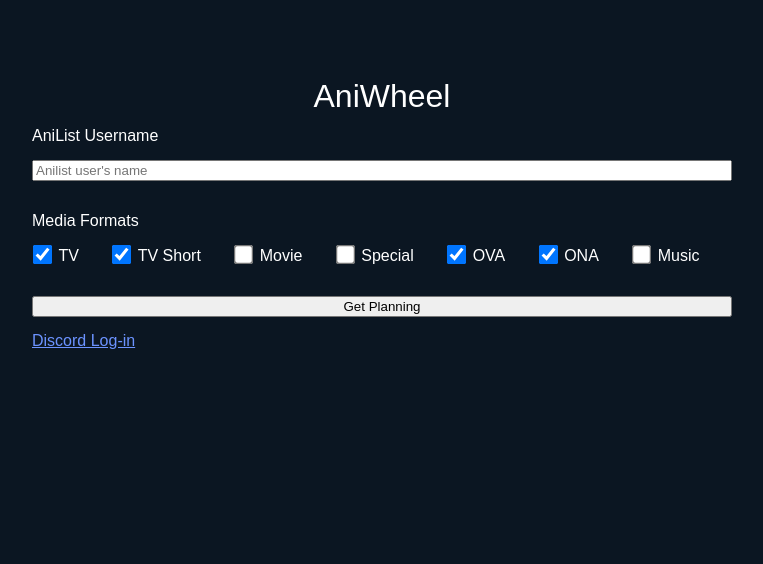
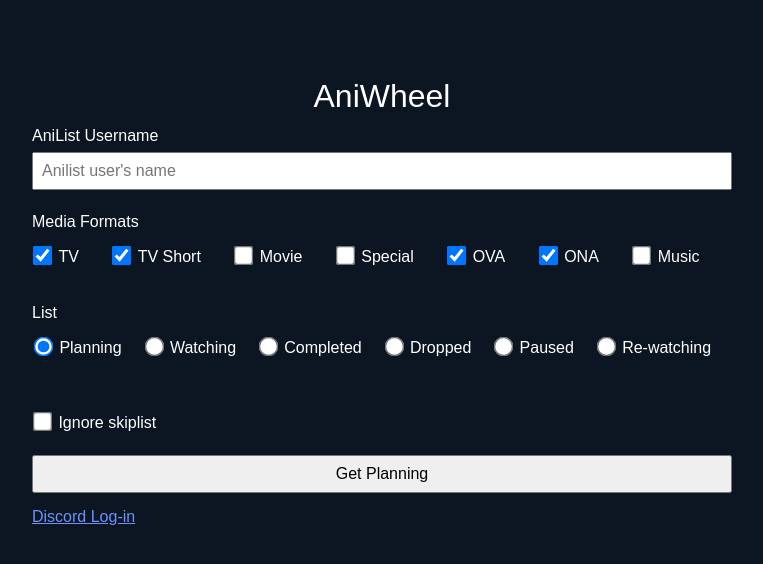
Before and after one commit to JokelaR/aniwheel, a Django app: page / in a window 1280 px wide. Shown: the top 564 px of the page, without its empty margins (258-1021 px from the left). Run offline with Django 5.2, Linux system fonts and the light colour scheme; some libraries are stand-ins or nearby versions.

Commit message:
Add support for choosing lists and ignoring the ignore list

```diff
--- a/wheelsite/aniwheel/templates/index.html
+++ b/wheelsite/aniwheel/templates/index.html
@@ -25,7 +25,7 @@
     form {
         display: flex;
         flex-direction: column;
-        gap: 1rem;
+        gap: 0.5rem;
     }
     fieldset {
         padding: 1rem 0rem;
@@ -42,6 +42,10 @@
             margin-left: 0.4rem;
         }
     }
+    button, input[type="text"] {
+        padding: 0.5rem;
+        font-size: 1rem;
+    }
     </style>
     {% endblock css %}
 </head>
@@ -54,7 +58,6 @@
             {% csrf_token %}
             <label for="search_user">AniList Username</label>
             <input type="text" name="search_user" placeholder="Anilist user's name">
-
             <fieldset>
                 <legend>Media Formats</legend>
                 <input type="checkbox" name="format" value="TV" id="TV" checked>
@@ -72,7 +75,26 @@
                 <input type="checkbox" name="format" value="MUSIC" id="MUSIC">
                 <label for="MUSIC">Music</label>
             </fieldset>
+            <fieldset>
+                <legend>List</legend>
+                <input type="radio" name="list" value="PLANNING" id="PLANNING" checked>
+                <label for="PLANNING">Planning</label>
+                <input type="radio" name="list" value="CURRENT" id="CURRENT">
+                <label for="CURRENT">Watching</label>
+                <input type="radio" name="list" value="COMPLETED" id="COMPLETED">
+                <label for="COMPLETED">Completed</label>
+                <input type="radio" name="list" value="DROPPED" id="DROPPED">
+                <label for="DROPPED">Dropped</label>
+                <input type="radio" name="list" value="PAUSED" id="PAUSED">
+                <label for="PAUSED">Paused</label>
+                <input type="radio" name="list" value="REPEATING" id="REPEATING">
+                <label for="REPEATING">Re-watching</label>
+            </fieldset>
 
+            <fieldset>
+                <input type="checkbox" name="ignore_watched" id="ignore_watched">
+                <label for="ignore_watched">Ignore skiplist</label>
+            </fieldset>
             <button type="submit">Get Planning</button>
         </form>
         {% if not user.is_authenticated %}
--- a/wheelsite/aniwheel/views.py
+++ b/wheelsite/aniwheel/views.py
@@ -28,22 +28,29 @@ def anime_page(request, anilist_id, **kwargs):
 def get_random_anime(request):
     username = request.POST.get('search_user')
     filters = request.POST.getlist('format')
+    status = request.POST.get('list')
+    ignore_seen = request.POST.get('ignore_seen')
+    if not ignore_seen:
+        watchedList = [x.id for x in SeenAnime.objects.all()]
+    else:
+        watchedList = []
+
     if not username or not filters:
         raise Http404("Can't find anything with no username or no filters")
 
-    list = cache.get(f'anilist_list_{username}')
+    list = cache.get(f'anilist_list_{username}_{status}')
     if not list:
-        list = get_user_anime_list(username)
+        list = get_user_anime_list(username, status)
         if list == '404':
             raise Http404('User not found')
-        cache.set(f'anilist_list_{username}', list, 600)
+        cache.set(f'anilist_list_{username}_{status}', list, 600)
     if list:
         anime_picked = False
-        list = [x['media']['id'] for x in list if x['media']['format'] in filters]
+        list = [x['media']['id'] for x in list if x['media']['format'] in filters and x['media']['id'] not in watchedList]
         while not anime_picked and list:
             random.shuffle(list)
             chosen = list.pop()
-            if not SeenAnime.objects.filter(id=chosen):
+            if chosen not in watchedList:
                 anime_picked = True
         if not list:
             return JsonResponse({'status': 'failed', 'message': 'No anime to show'})
```
Also changed, not shown: wheelsite/aniwheel/anilist.py (+17 -5 lines).
